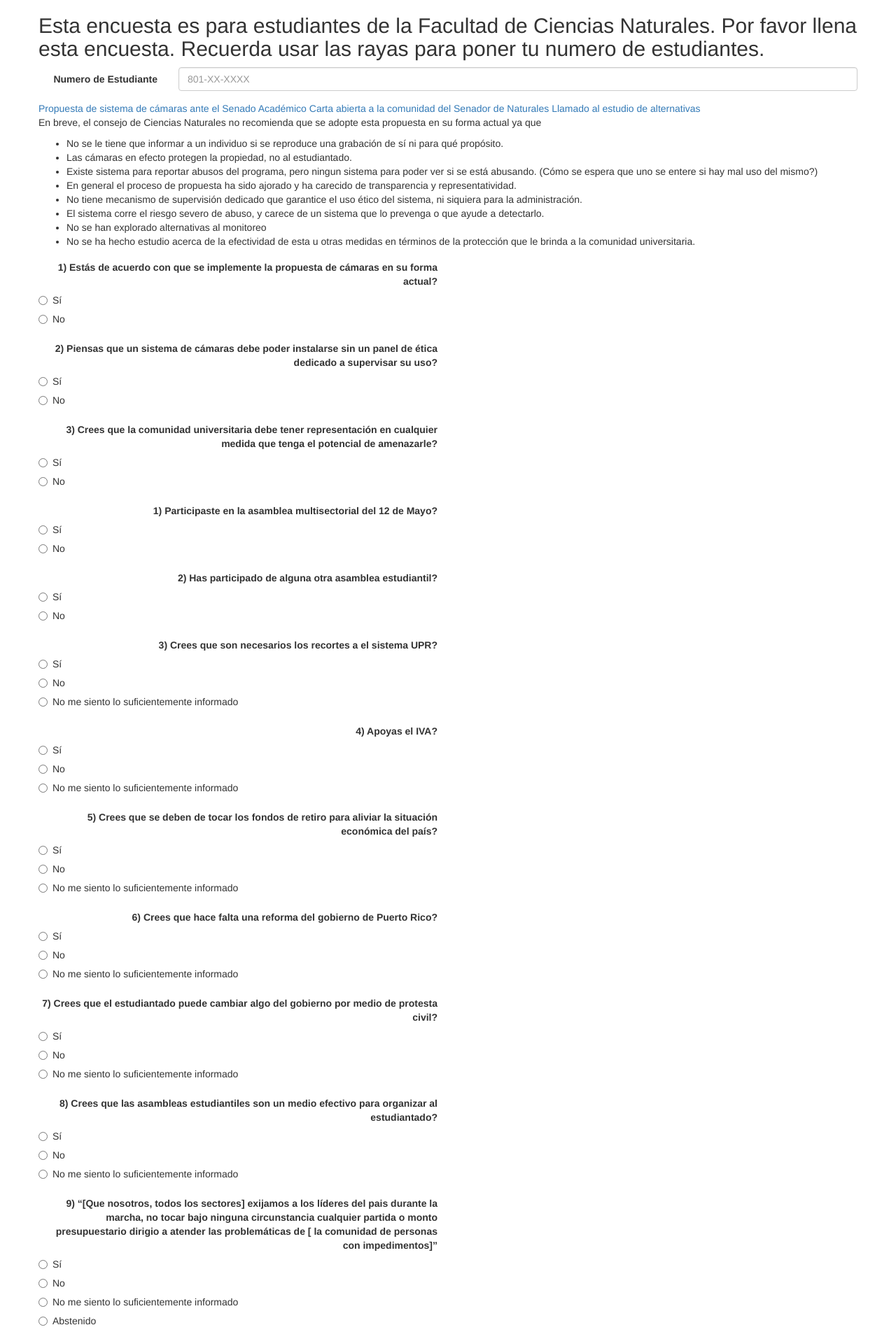
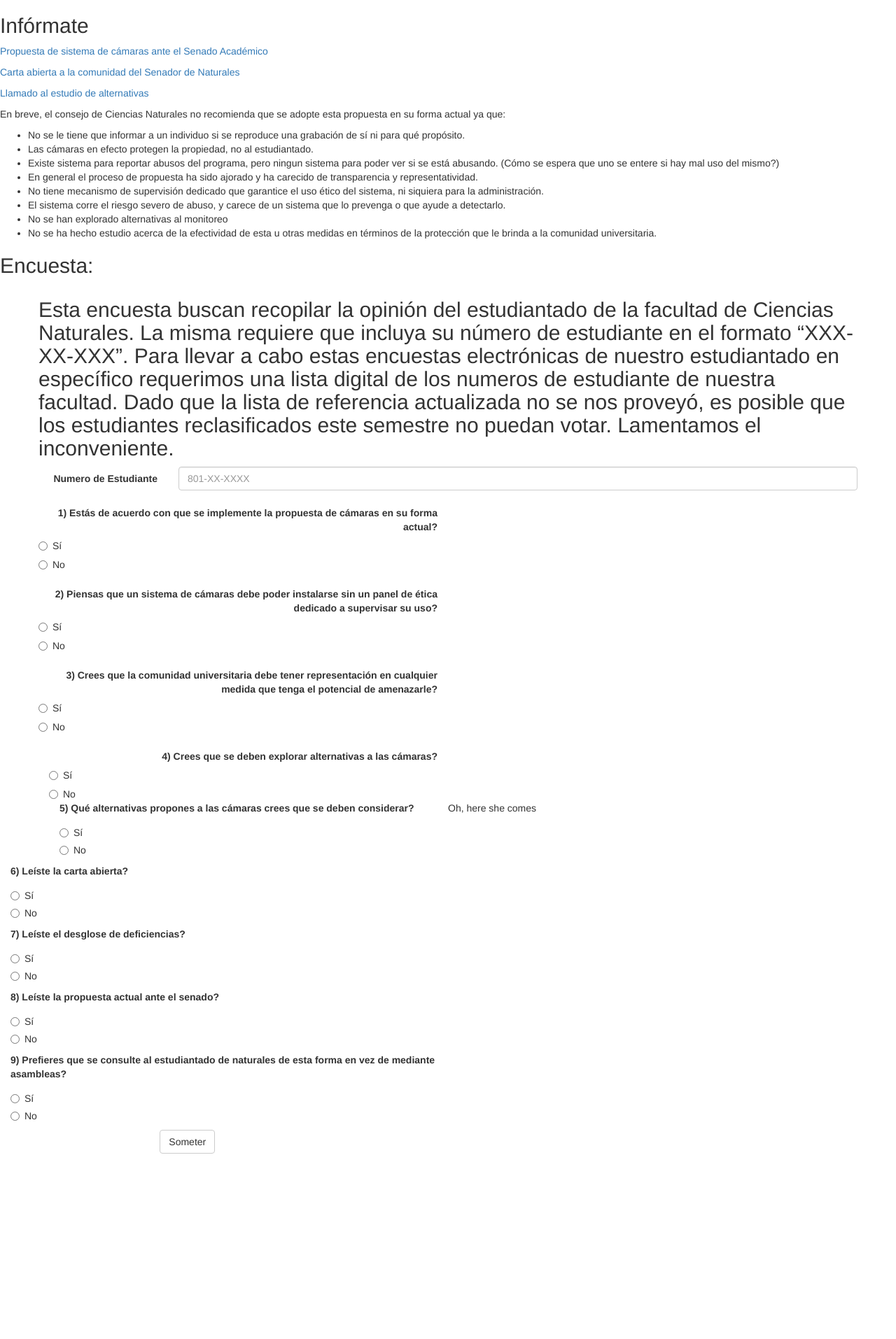
Before and after one commit to Jom901/Encuesta-Naturales, a Flask app: page / in a window 1280 px wide. Shown: the top 1914 px of the page at 70% size. After the commit the page ends 1649 px from the top, so only its background shows below. Run offline with Flask 2, Linux system fonts and the light colour scheme; some libraries are stand-ins or nearby versions.

Commit message:
Redistributed information and added aactual current questions.

```diff
--- a/templates/index.html
+++ b/templates/index.html
@@ -4,21 +4,12 @@
   <link rel="stylesheet" type="text/css" href="{{ url_for('static', filename='css/bootstrap.min.css') }}">
 </head>
 <body>
-  <div class="container">
-    <div class="row">
-      <h2>Esta encuesta es para estudiantes de la Facultad de Ciencias Naturales. Por favor llena esta encuesta. Recuerda usar las rayas para poner tu numero de estudiantes.</h2>
-      <form class="form-horizontal" action="/" method="POST">
-      <div class="form-group">
-        <label for="inputStudentNumber" class="col-sm-2 control-label">Numero de Estudiante</label>
-        <div class="col-sm-10">
-          <input type="text" name="studentNumber" class="form-control" id="inputStudentNumber" placeholder="801-XX-XXXX" maxlength="11" required>
-        </div>
-      </div>
-      <a href="https://www.facebook.com/gilberto.dominguez/posts/10153147923176121?pnref=story">Propuesta de sistema de cámaras ante el Senado Académico </a>
-      <a href="https://docs.google.com/document/d/1QM0NOgVSv-BcNbNnMXx197zkQHz_AQIQ4yLIEbSo29Q/edit?usp=sharing">Carta abierta a la comunidad del Senador de Naturales</a>
-      <a href="https://docs.google.com/document/d/1UWmQvhakhrMzZ-hhDsW5z2wb9CNU6Q92xFw3d906c5M/edit?usp=sharing">Llamado al estudio de alternativas</a>
+<h2>Infórmate</h2>
+      <p><a href="https://www.facebook.com/gilberto.dominguez/posts/10153147923176121?pnref=story">Propuesta de sistema de cámaras ante el Senado Académico </a></p>
+      <p><a href="https://docs.google.com/document/d/1QM0NOgVSv-BcNbNnMXx197zkQHz_AQIQ4yLIEbSo29Q/edit?usp=sharing">Carta abierta a la comunidad del Senador de Naturales</a></p>
+      <p><a href="https://docs.google.com/document/d/1UWmQvhakhrMzZ-hhDsW5z2wb9CNU6Q92xFw3d906c5M/edit?usp=sharing">Llamado al estudio de alternativas</a></p>
 
-      <p>En breve, el consejo de Ciencias Naturales no recomienda que se adopte esta propuesta en su forma actual ya que</p>
+      <p>En breve, el consejo de Ciencias Naturales no recomienda que se adopte esta propuesta en su forma actual ya que:</p>
       <ul>
       <li>No se le tiene que informar a un individuo si se reproduce una grabación de sí ni para qué propósito.</li>
       <li>Las cámaras en efecto protegen la propiedad, no al estudiantado.</li>
@@ -29,6 +20,18 @@
       <li>No se han explorado alternativas al monitoreo</li>
       <li>No se ha hecho estudio acerca de la efectividad de esta u otras medidas en términos de la protección que le brinda a la comunidad universitaria.</li>
       </ul>
+<h2>Encuesta: </h2>
+
+  <div class="container">
+    <div class="row">
+      <h2>  Esta encuesta buscan recopilar la opinión del estudiantado de la facultad de Ciencias Naturales. La misma requiere que incluya su número de estudiante en el formato “XXX-XX-XXX”. Para llevar a cabo estas encuestas electrónicas de nuestro estudiantado en específico requerimos una lista digital de los numeros de estudiante de nuestra facultad. Dado que la lista de referencia actualizada no se nos proveyó, es posible que los estudiantes reclasificados este semestre no puedan votar. Lamentamos el inconveniente.</h2>
+      <form class="form-horizontal" action="/" method="POST">
+      <div class="form-group">
+        <label for="inputStudentNumber" class="col-sm-2 control-label">Numero de Estudiante</label>
+        <div class="col-sm-10">
+          <input type="text" name="studentNumber" class="form-control" id="inputStudentNumber" placeholder="801-XX-XXXX" maxlength="11" required>
+        </div>
+      </div>
 
       <div class="form-group">
       <label for="inputStudentNumber" class="col-sm-6 control-label">1) Estás de acuerdo con que se implemente la propuesta de cámaras en su forma actual?</label>
@@ -52,13 +55,13 @@
       <div class="col-sm-10">
           <div class="radio">
             <label>
-              <input type="radio" name="Answer1" value="yes">
+              <input type="radio" name="Answer2" value="yes">
               Sí
             </label>
           </div>
           <div class="radio">
             <label>
-              <input type="radio" name="Answer1" value="no">
+              <input type="radio" name="Answer2" value="no">
               No
             </label>
           </div>
@@ -69,19 +72,117 @@
       <div class="col-sm-10">
           <div class="radio">
             <label>
-              <input type="radio" name="Answer1" value="yes">
+              <input type="radio" name="Answer3" value="yes">
               Sí
             </label>
           </div>
           <div class="radio">
             <label>
-              <input type="radio" name="Answer1" value="no">
+              <input type="radio" name="Answer3" value="no">
               No
             </label>
           </div>
         </div>
       </div>
-      <div class="form-group">
+      <label for="inputStudentNumber" class="col-sm-6 control-label">4) Crees que se deben explorar alternativas a las cámaras?</label>
+      <div class="col-sm-10">
+          <div class="radio">
+            <label>
+              <input type="radio" name="Answer4" value="yes">
+              Sí
+            </label>
+          </div>
+          <div class="radio">
+            <label>
+              <input type="radio" name="Answer4" value="no">
+              No
+            </label>
+          </div>
+        </div>
+      </div>
+      Oh, here she comes
+      <label for="inputStudentNumber" class="col-sm-6 control-label">5) Qué alternativas propones a las cámaras crees que se deben considerar?</label>
+      <div class="col-sm-10">
+          <div class="radio">
+            <label>
+              <input type="radio" name="Answer5" value="yes">
+              Sí
+            </label>
+          </div>
+          <div class="radio">
+            <label>
+              <input type="radio" name="Answer5" value="no">
+              No
+            </label>
+          </div>
+        </div>
+      </div>
+
+      <label for="inputStudentNumber" class="col-sm-6 control-label">6) Leíste la carta abierta?</label>
+      <div class="col-sm-10">
+          <div class="radio">
+            <label>
+              <input type="radio" name="Answer6" value="yes">
+              Sí
+            </label>
+          </div>
+          <div class="radio">
+            <label>
+              <input type="radio" name="Answer6" value="no">
+              No
+            </label>
+          </div>
+        </div>
+      </div>
+      <label for="inputStudentNumber" class="col-sm-6 control-label">7) Leíste el desglose de deficiencias?</label>
+      <div class="col-sm-10">
+          <div class="radio">
+            <label>
+              <input type="radio" name="Answer7" value="yes">
+              Sí
+            </label>
+          </div>
+          <div class="radio">
+            <label>
+              <input type="radio" name="Answer7" value="no">
+              No
+            </label>
+          </div>
+        </div>
+      </div>
+      <label for="inputStudentNumber" class="col-sm-6 control-label">8) Leíste la propuesta actual ante el senado?</label>
+      <div class="col-sm-10">
+          <div class="radio">
+            <label>
+              <input type="radio" name="Answer8" value="yes">
+              Sí
+            </label>
+          </div>
+          <div class="radio">
+            <label>
+              <input type="radio" name="Answer8" value="no">
+              No
+            </label>
+          </div>
+        </div>
+      </div>
+      <label for="inputStudentNumber" class="col-sm-6 control-label">9) Prefieres que se consulte al estudiantado de naturales de esta forma en vez de mediante asambleas?</label>
+      <div class="col-sm-10">
+          <div class="radio">
+            <label>
+              <input type="radio" name="Answer9" value="yes">
+              Sí
+            </label>
+          </div>
+          <div class="radio">
+            <label>
+              <input type="radio" name="Answer9" value="no">
+              No
+            </label>
+          </div>
+        </div>
+      </div>
+<!--       <div class="form-group">
         <label for="inputStudentNumber" class="col-sm-6 control-label">1) Participaste en la asamblea multisectorial del 12 de Mayo?</label>
         <div class="col-sm-10">
           <div class="radio">
@@ -984,7 +1085,7 @@
             </label>
           </div>
         </div>
-      </div>
+      </div> -->
 
       </div>
       <div class="form-group">
```
